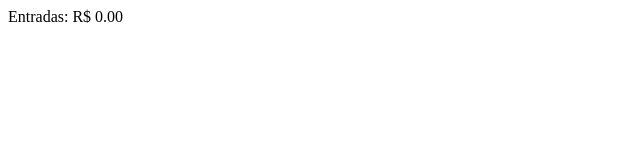
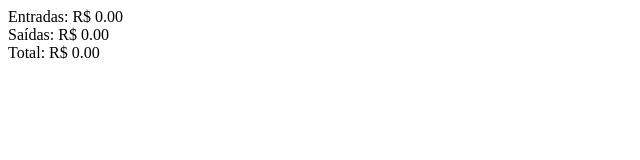
Before and after one commit to AndersonBR01/SDCF, a plain HTML site: page index.html in a window 1280 px wide. Shown: the whole page, without its empty margins (0-640 px from the left). Drawn offline with nearby package versions, Linux system fonts and the light colour scheme.

Commit message:
Update index.html

```diff
--- a/index.html
+++ b/index.html
@@ -13,9 +13,20 @@
 <body>
     <main>
         <div class="resume">
+
             <div>
                 Entradas: R$
                 <span class="incomes">0.00</span>
+            </div>
+
+            <div>
+                Saídas: R$
+                <span class="expenses">0.00</span>
+            </div>
+
+            <div>
+                Total: R$
+                <span class="total">0.00</span>
             </div>
         </div>
     </main>
```
